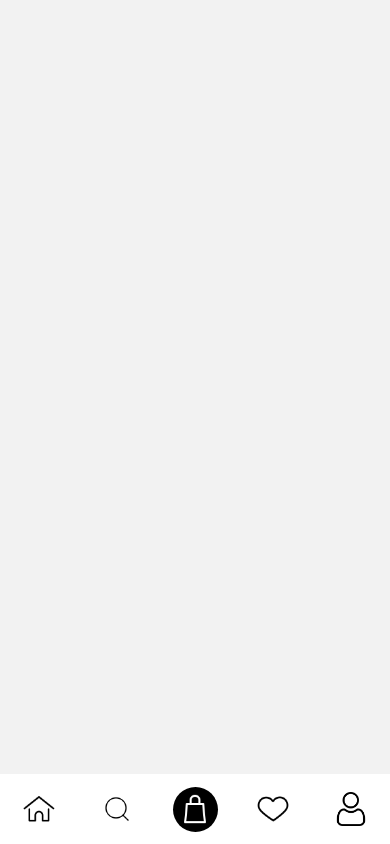
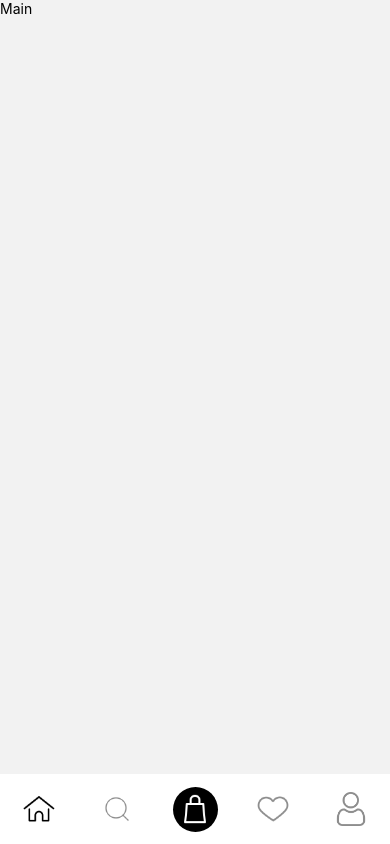
Before and after one commit to Hartz-byte/native-e-commerce, a React Native app: screen /Home in a window 390 px wide. Built offline with nearby package versions, Linux system fonts and the light colour scheme.

Commit message:
bottom nav bar

```diff
--- /dev/null
+++ b/src/BottomNavScreens/Cart.js
@@ -0,0 +1,12 @@
+import { View, Text } from 'react-native'
+import React from 'react'
+
+const Cart = () => {
+  return (
+    <View>
+      <Text>Cart</Text>
+    </View>
+  )
+}
+
+export default Cart
--- /dev/null
+++ b/src/BottomNavScreens/Main.js
@@ -0,0 +1,12 @@
+import { View, Text } from 'react-native'
+import React from 'react'
+
+const Main = () => {
+  return (
+    <View>
+      <Text>Main</Text>
+    </View>
+  )
+}
+
+export default Main
--- /dev/null
+++ b/src/BottomNavScreens/Profile.js
@@ -0,0 +1,12 @@
+import { View, Text } from 'react-native'
+import React from 'react'
+
+const Profile = () => {
+  return (
+    <View>
+      <Text>Profile</Text>
+    </View>
+  )
+}
+
+export default Profile
--- /dev/null
+++ b/src/BottomNavScreens/Search.js
@@ -0,0 +1,12 @@
+import { View, Text } from 'react-native'
+import React from 'react'
+
+const Search = () => {
+  return (
+    <View>
+      <Text>Search</Text>
+    </View>
+  )
+}
+
+export default Search
--- /dev/null
+++ b/src/BottomNavScreens/Wishlist.js
@@ -0,0 +1,12 @@
+import { View, Text } from 'react-native'
+import React from 'react'
+
+const Wishlist = () => {
+  return (
+    <View>
+      <Text>Wishlist</Text>
+    </View>
+  )
+}
+
+export default Wishlist
--- a/src/Screens/Home.js
+++ b/src/Screens/Home.js
@@ -1,9 +1,30 @@
 import { View, Text, TouchableOpacity, Image } from "react-native";
-import React from "react";
+import React, { useState } from "react";
+
+import Main from "../BottomNavScreens/Main";
+import Search from "../BottomNavScreens/Search";
+import Cart from "../BottomNavScreens/Cart";
+import Wishlist from "../BottomNavScreens/Wishlist";
+import Profile from "../BottomNavScreens/Profile";
 
 const Home = () => {
+  const [selectedTab, setSelectedTab] = useState(0);
+
   return (
     <View style={{ flex: 1 }}>
+      {/* tabs condition */}
+      {selectedTab == 0 ? (
+        <Main />
+      ) : selectedTab == 1 ? (
+        <Search />
+      ) : selectedTab == 2 ? (
+        <Cart />
+      ) : selectedTab == 3 ? (
+        <Wishlist />
+      ) : (
+        <Profile />
+      )}
+
       <View
         style={{
           width: "100%",
@@ -23,10 +44,17 @@ const Home = () => {
             justifyContent: "center",
             alignItems: "center",
           }}
+          onPress={() => {
+            setSelectedTab(0);
+          }}
         >
           <Image
             source={require("../Images/home.png")}
-            style={{ width: 34, height: 34 }}
+            style={{
+              width: 34,
+              height: 34,
+              tintColor: selectedTab === 0 ? "#000" : "#8e8e8e",
+            }}
           />
         </TouchableOpacity>
 
@@ -38,10 +66,17 @@ const Home = () => {
             justifyContent: "center",
             alignItems: "center",
           }}
+          onPress={() => {
+            setSelectedTab(1);
+          }}
         >
           <Image
             source={require("../Images/search.png")}
-            style={{ width: 34, height: 34 }}
+            style={{
+              width: 34,
+              height: 34,
+              tintColor: selectedTab === 1 ? "#000" : "#8e8e8e",
+            }}
           />
         </TouchableOpacity>
 
@@ -58,15 +93,22 @@ const Home = () => {
             style={{
               width: 45,
               height: 45,
-              backgroundColor: "#000",
+              backgroundColor: selectedTab === 2 ? "green" : "#000",
               borderRadius: 25,
               justifyContent: "center",
               alignItems: "center",
             }}
+            onPress={() => {
+              setSelectedTab(2);
+            }}
           >
             <Image
               source={require("../Images/bag.png")}
-              style={{ width: 34, height: 34, tintColor: "#fff" }}
+              style={{
+                width: 34,
+                height: 34,
+                tintColor: "#fff",
+              }}
             />
           </TouchableOpacity>
         </View>
@@ -79,10 +121,17 @@ const Home = () => {
             justifyContent: "center",
             alignItems: "center",
           }}
+          onPress={() => {
+            setSelectedTab(3);
+          }}
         >
           <Image
             source={require("../Images/heart.png")}
-            style={{ width: 34, height: 34 }}
+            style={{
+              width: 34,
+              height: 34,
+              tintColor: selectedTab === 3 ? "#000" : "#8e8e8e",
+            }}
           />
         </TouchableOpacity>
 
@@ -94,10 +143,17 @@ const Home = () => {
             justifyContent: "center",
             alignItems: "center",
           }}
+          onPress={() => {
+            setSelectedTab(4);
+          }}
         >
           <Image
             source={require("../Images/user.png")}
-            style={{ width: 34, height: 34 }}
+            style={{
+              width: 34,
+              height: 34,
+              tintColor: selectedTab === 4 ? "#000" : "#8e8e8e",
+            }}
           />
         </TouchableOpacity>
       </View>
```
